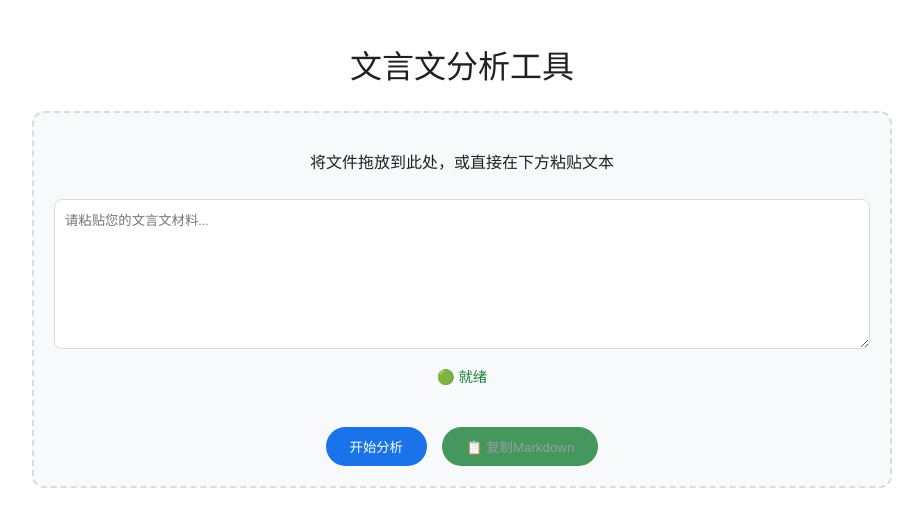
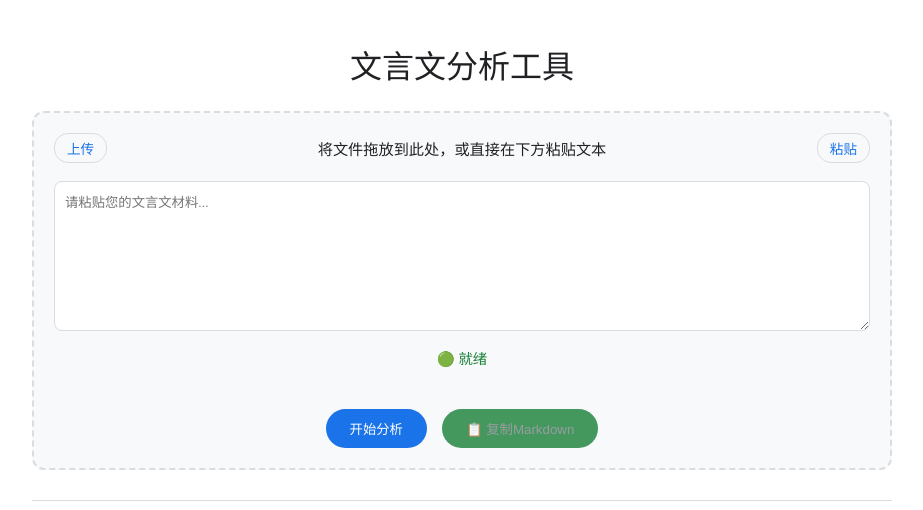
Before and after one commit to JohnXu22786/WenYanTrans, a Flask app: page / in a window 1280 px wide. Shown: the top 510 px of the page, without its empty margins (178-1101 px from the left). Run offline with Flask 3, Linux system fonts and the light colour scheme; some web fonts are replaced.

Commit message:
fix/drag-file-area-too-big 1. Removed the area click upload function – the original feature of popping up a file selection window upon clicking the area has been removed. 2. Added upload/paste buttons – added "Upload" and "Paste" buttons (both two characters) on the left and right sides of "Drag and drop files here, or paste text below." 3. Subtle and coordinated styling – buttons feature a transparent background, light-colored borders, and text in the main color tone, maintaining consistency with the overall interface style without drawing attention. 4. Functional adjustments:    - Upload button: Click to select .txt files    - Paste button: Read text from clipboard and populate the input field    - Drag-and-drop function: Maintain the original drag-and-drop upload functionality unchanged

```diff
--- a/static/css/style.css
+++ b/static/css/style.css
@@ -69,6 +69,49 @@ h1 {
 #input-area.drag-over {
     border-color: var(--primary-color);
     background-color: rgba(26, 115, 232, 0.1);
+}
+
+.upload-paste-row {
+    display: flex;
+    justify-content: space-between;
+    align-items: center;
+    margin-bottom: 8px;
+    flex-wrap: wrap;
+}
+
+.upload-paste-row p {
+    margin: 0;
+    flex-grow: 1;
+    text-align: center;
+    color: var(--text-light);
+    font-size: 0.95em;
+}
+
+.text-btn {
+    background-color: transparent;
+    color: var(--primary-color);
+    border: 1px solid var(--border-light);
+    padding: 4px 12px;
+    border-radius: 14px;
+    cursor: pointer;
+    font-weight: 500;
+    transition: all 0.2s;
+    font-size: 0.85em;
+    white-space: nowrap;
+}
+
+.text-btn:hover {
+    background-color: rgba(26, 115, 232, 0.1);
+    border-color: var(--primary-color);
+}
+
+.text-btn:focus {
+    outline: 2px solid var(--primary-color);
+    outline-offset: 2px;
+}
+
+.text-btn:active {
+    background-color: rgba(26, 115, 232, 0.2);
 }
 
 textarea {
@@ -302,6 +345,21 @@ button:disabled {
     .segment-title-bar:hover {
         background-color: rgba(255, 255, 255, 0.08);
     }
+    .text-btn {
+        color: #8ab4f8; /* 暗色模式下更亮的蓝色 */
+        border-color: var(--border-light);
+    }
+    .text-btn:hover {
+        background-color: rgba(138, 180, 248, 0.1);
+        border-color: #8ab4f8;
+    }
+    .text-btn:focus {
+        outline: 2px solid #8ab4f8;
+        outline-offset: 2px;
+    }
+    .text-btn:active {
+        background-color: rgba(138, 180, 248, 0.2);
+    }
 }
 
 .segment-title-text {
--- a/static/js/main.js
+++ b/static/js/main.js
@@ -20,7 +20,9 @@ const els = {
     progressContainer: document.getElementById('progress-container'),
     statusMsg: document.getElementById('status-message'),
     apiStatus: document.getElementById('api-status'),
-    failedStatus: document.getElementById('failed-status')
+    failedStatus: document.getElementById('failed-status'),
+    uploadBtn: document.getElementById('upload-btn'),
+    pasteBtn: document.getElementById('paste-btn')
 };
 
 // 运行状态
@@ -64,9 +66,11 @@ function bindEventListeners() {
     els.inputArea.addEventListener('drop', handleDrop);
     els.inputArea.addEventListener('dragover', handleDragOver);
     els.inputArea.addEventListener('dragleave', handleDragLeave);
-    els.inputArea.addEventListener('click', handleInputAreaClick);
+    // els.inputArea.addEventListener('click', handleInputAreaClick); // 移除整个区域点击上传功能
     els.fileInput.addEventListener('change', handleFileInputChange);
     els.textInput.addEventListener('input', handleTextInput);
+    els.uploadBtn.addEventListener('click', handleUploadClick);
+    els.pasteBtn.addEventListener('click', handlePasteClick);
 }
 
 
@@ -694,12 +698,27 @@ function handleDragLeave() {
     els.inputArea.classList.remove('drag-over');
 }
 
-function handleInputAreaClick(e) {
-    if(e.target === els.inputArea) els.fileInput.click();
-}
+// function handleInputAreaClick(e) {
+//     if(e.target === els.inputArea) els.fileInput.click();
+// }
 
 function handleFileInputChange(e) {
     if(e.target.files[0]) handleFile(e.target.files[0]);
+}
+
+function handleUploadClick() {
+    els.fileInput.click();
+}
+
+async function handlePasteClick() {
+    try {
+        const text = await navigator.clipboard.readText();
+        els.textInput.value = text;
+        handleTextInput();
+    } catch (err) {
+        console.error('粘贴失败:', err);
+        alert('无法访问剪贴板，请确保已授予权限或手动粘贴');
+    }
 }
 
 // -------------------------------------
--- a/templates/index.html
+++ b/templates/index.html
@@ -13,7 +13,11 @@
         <h1>文言文分析工具</h1>
 
         <div id="input-area">
-            <p>将文件拖放到此处，或直接在下方粘贴文本</p>
+            <div class="upload-paste-row">
+                <button id="upload-btn" class="text-btn">上传</button>
+                <p>将文件拖放到此处，或直接在下方粘贴文本</p>
+                <button id="paste-btn" class="text-btn">粘贴</button>
+            </div>
             <input type="file" id="file-input" accept=".txt" style="display: none;">
             <textarea id="text-input" placeholder="请粘贴您的文言文材料..."></textarea>
 
```
